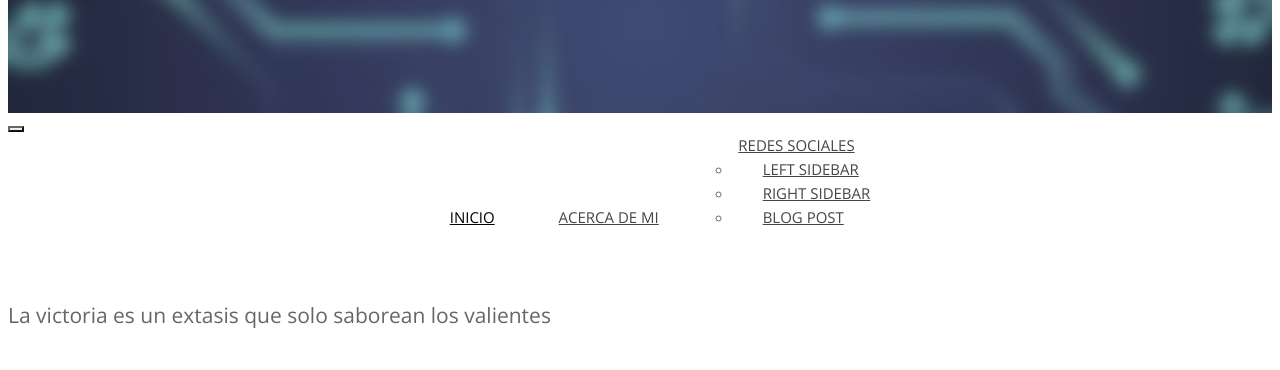
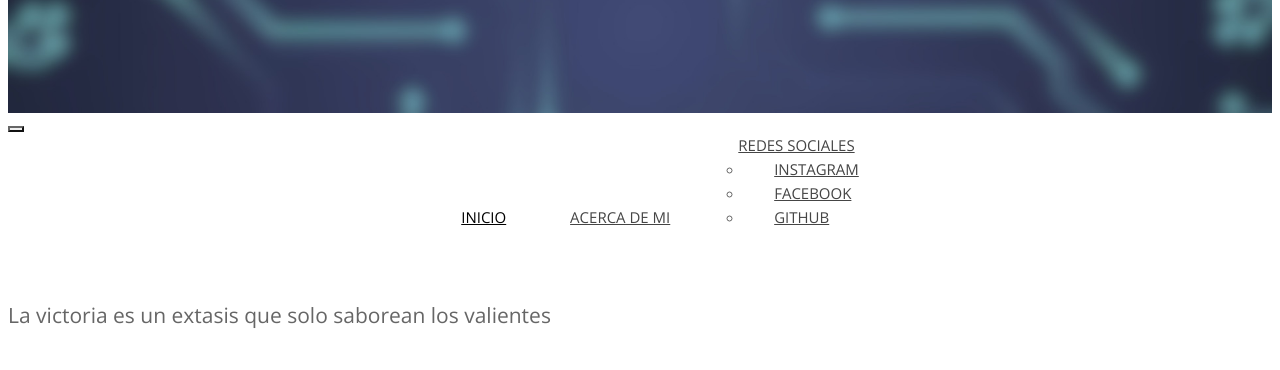
Before and after one commit to IsoyRichard/portafolio, a plain HTML site: page index.html in a window 1280 px wide. Shown: the part 406-776 px from the top of the page. Drawn offline with nearby package versions, Linux system fonts and the light colour scheme; some icons are missing; a web font is replaced by a local one.

Commit message:
Initial commit

```diff
--- a/index.html
+++ b/index.html
@@ -50,9 +50,9 @@
 					<li class="dropdown">
 						<a href="#" class="dropdown-toggle" data-toggle="dropdown">REDES SOCIALES<b class="caret"></b></a>
 						<ul class="dropdown-menu">
-							<li><a href="sidebar-left.html">Left Sidebar</a></li>
-							<li><a href="sidebar-right.html">Right Sidebar</a></li>
-							<li><a href="single.html">Blog Post</a></li>
+							<li><a href="https://www.instagram.com/richardh_valery">INSTAGRAM</a></li>
+							<li><a href="https://www.facebook.com/siper8">FACEBOOK</a></li>
+							<li><a href="https://github.com/IsoyRichard">Github</a></li>
 						</ul>
 					</li>
 				</ul>
```
Also changed, not shown: about.html (+3 -0 lines), index.js (deleted, +0 -13 lines), package.json (deleted, +0 -18 lines), 1 other file.
